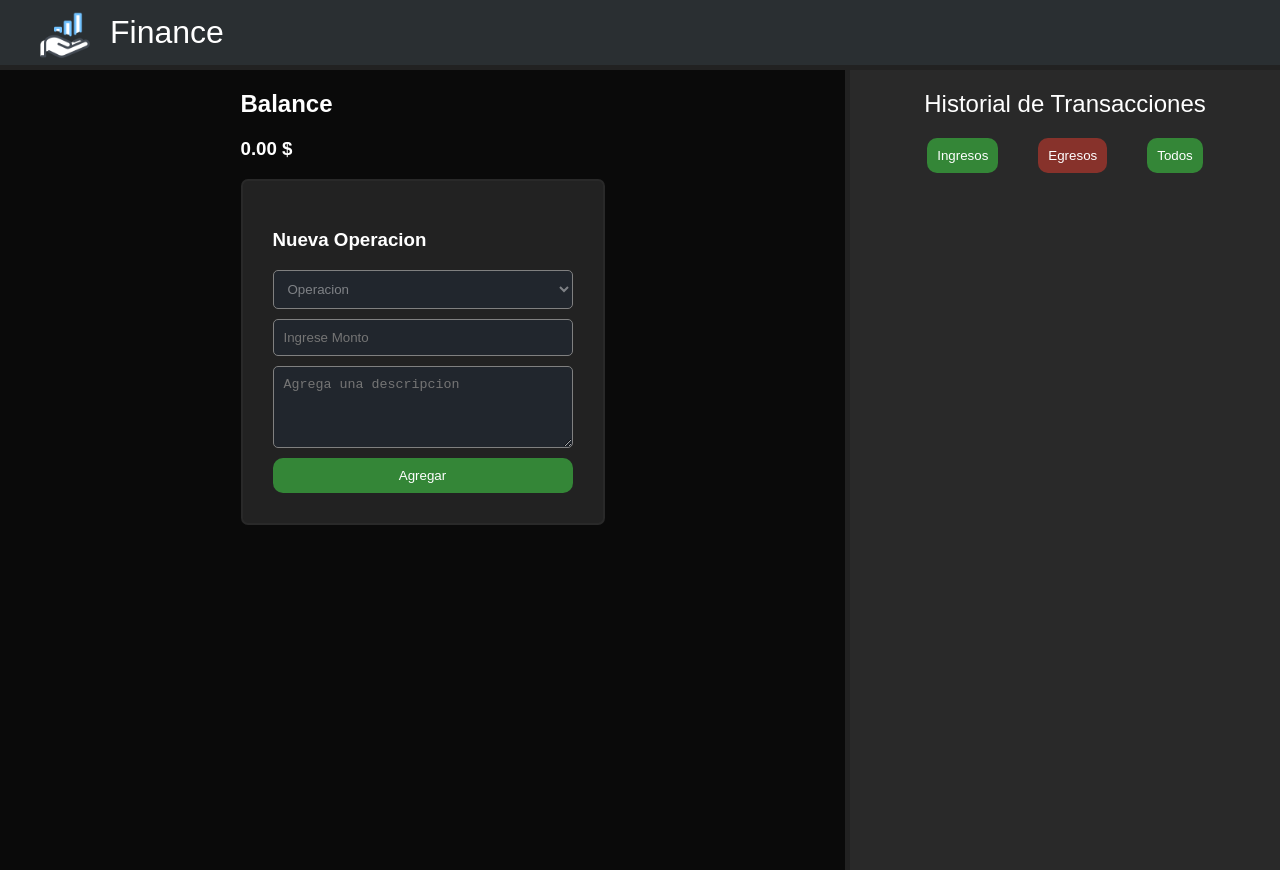
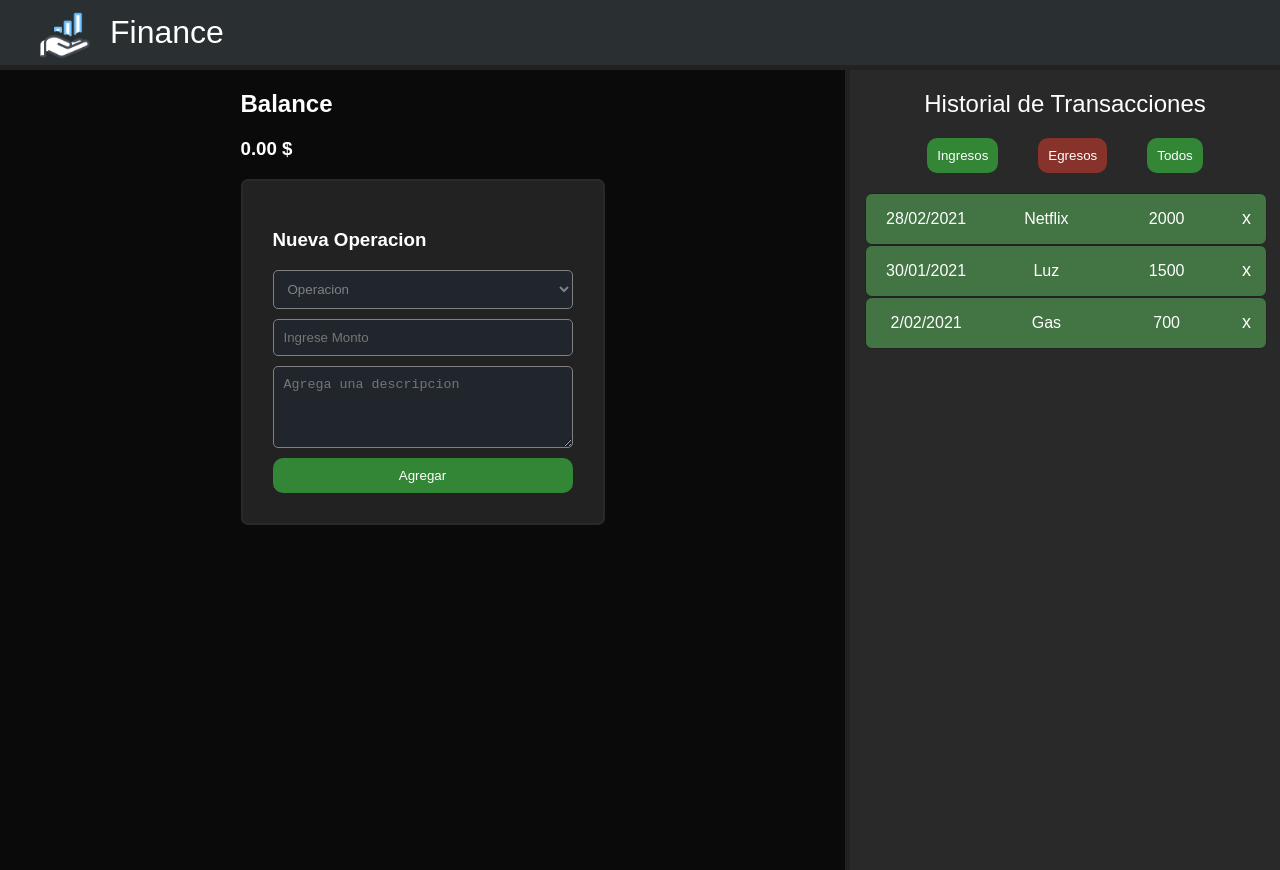
Before and after one commit to Judiazp/administration-app, a React (Create React App) app: page / in a window 1280 px wide. Built offline with nearby package versions, Linux system fonts and the light colour scheme.

Commit message:
implementando sweetalert y el delete de las transacciones

```diff
--- a/package.json
+++ b/package.json
@@ -3,12 +3,14 @@
   "version": "0.1.0",
   "private": true,
   "dependencies": {
+    "@sweetalert/with-react": "^0.1.1",
     "@testing-library/jest-dom": "^5.11.9",
     "@testing-library/react": "^11.2.5",
     "@testing-library/user-event": "^12.8.3",
     "react": "^17.0.1",
     "react-dom": "^17.0.1",
     "react-scripts": "4.0.3",
+    "sweetalert": "^2.1.2",
     "web-vitals": "^1.1.1"
   },
   "scripts": {
--- a/src/components/organisms/form/Form.js
+++ b/src/components/organisms/form/Form.js
@@ -5,20 +5,20 @@ const Form = (props) => {
 
     const { addRecord } = props;
 
-    const [datos, setDatos] = useState({
+    const [data, setDatos] = useState({
         operation: '',
         amount: '',
-        description: ''
+        description: '',
     })
 
     const onSubmit = event => {
         event.preventDefault();
-         addRecord(datos.operation, datos.amount, datos.description);
+         addRecord(data.operation, data.amount, data.description);
     }
 
     const onChange = event => {
         setDatos({
-            ...datos,
+            ...data,
             [event.target.name] : event.target.value
         })
     }
--- a/src/components/organisms/historical/Historical.js
+++ b/src/components/organisms/historical/Historical.js
@@ -12,7 +12,9 @@ const TransactionHistory = (props) =>  {
                 <button className='filtroEgr'>Egresos</button>
                 <button className='filtros'>Todos</button>
             </article>
-            { props.transactions.map(transaction => <Transaction trans = {transaction} /> ) }
+            { props.transactions.map(transaction => <Transaction
+            trans = { transaction }
+            deleteRecord = { props.deleteRecord }/>)}
         </div>
     )
 }
--- a/src/components/organisms/transaction/Transaction.css
+++ b/src/components/organisms/transaction/Transaction.css
@@ -8,7 +8,30 @@
     margin-left: 15px;
 }
 
+.transaction p {
+    width: 100px;
+    text-align: center;
+}
+
 .transaction:hover {
     transform: translate3d(10px, 0, 0);
     border-color: white;
 }
+
+.btn {
+    outline: none;
+    background-color: transparent;
+    border: none;
+    font-size: large;
+    color: #fff;
+    height: 30px;
+    margin-top: 9.5px;
+    transition: 400ms;
+    padding: 5px;
+}
+
+.btn:hover {
+    text-decoration: underline;
+    display: block;
+    transform: rotate3d(1, 2.0, 3.0, 360deg);
+}
--- a/src/components/organisms/transaction/Transaction.js
+++ b/src/components/organisms/transaction/Transaction.js
@@ -3,8 +3,7 @@ import './Transaction.css';
 
 const Transaction = (props) => {
 
-    const { trans } = props
-
+    const { trans, deleteRecord } = props;
     let style;
 
     if (trans.operation === 'Ingreso'){
@@ -17,11 +16,18 @@ const Transaction = (props) => {
         }
     }
 
+    const onClick = () => {
+        deleteRecord(trans.id);
+    }
+
     return (
-        <article className="transaction" style= { style }>
+        <article className="transaction" style= { style } >
             <p>{ trans.date }</p>
             <p name = "description"> { trans.description } </p>
             <p name = "monto"> { trans.amount } </p>
+            <button className = 'btn' onClick = { onClick }>
+                x
+            </button>
         </article>
     )
 }
--- a/src/components/pages/FinanceBoard.js
+++ b/src/components/pages/FinanceBoard.js
@@ -1,18 +1,42 @@
 import React, { useState } from 'react';
 import Form from '../organisms/form/Form';
 import Historical from '../organisms/historical/Historical';
+import swal from 'sweetalert';
 
 const FinanceBoard = () => {
 
     const [records, setRecords] = useState({
-        transactions: []
+        transactions: [
+            {
+                date: '28/02/2021',
+                operation: 'Ingreso',
+                amount: '2000',
+                description: 'Netflix',
+                id: 0,
+            },
+            {
+                date: '30/01/2021',
+                operation: 'Ingreso',
+                amount: '1500',
+                description: 'Luz',
+                id: 1,
+            },
+            {
+                date: '2/02/2021',
+                operation: 'Ingreso',
+                amount: '700',
+                description: 'Gas',
+                id: 2,
+            }
+        ]
     })
 
     const addRecord = (operation, amount, description) => {
         const newTrans = {
             operation: operation,
             amount: amount,
-            description: description
+            description: description,
+            id: records.transactions.length
         }
 
         setRecords({
@@ -20,10 +44,31 @@ const FinanceBoard = () => {
         })
     }
 
+    const deleteRecord = (id) => {
+        swal( {
+            title: `Eliminando transaccion`,
+            text: '¿Seguro que quiere eliminar esta transacción?',
+            icon: 'warning',
+            buttons: ['Cancelar', 'Confirmar'],
+            dangerMode: true
+        }).then((willDelete) => {
+            if (willDelete) {
+                const newTrans = records.transactions.filter(trans => trans.id !== id);
+                setRecords({transactions: newTrans})
+                swal("Operacion eliminada con exito", {icon: 'success'});
+            } else {
+                swal('Operación cancelada', {icon: 'error'})
+            }
+        })
+    }
+
     return (
         <>
             <Form addRecord = { addRecord } />
-            <Historical  transactions = {records.transactions} />
+            <Historical
+            transactions = {records.transactions}
+            deleteRecord = { deleteRecord }
+            />
         </>
     )
 }
--- a/src/index.css
+++ b/src/index.css
@@ -2,6 +2,7 @@ body {
   background-color: rgb(10,10,10);
   margin: 0px;
   font-family: 'Josefin Sans', sans-serif;
+  /* overflow-y: hidden; */
 }
 
 .header {
```
Also changed, not shown: 1 other file (tests, documents, lock files or other folders).
